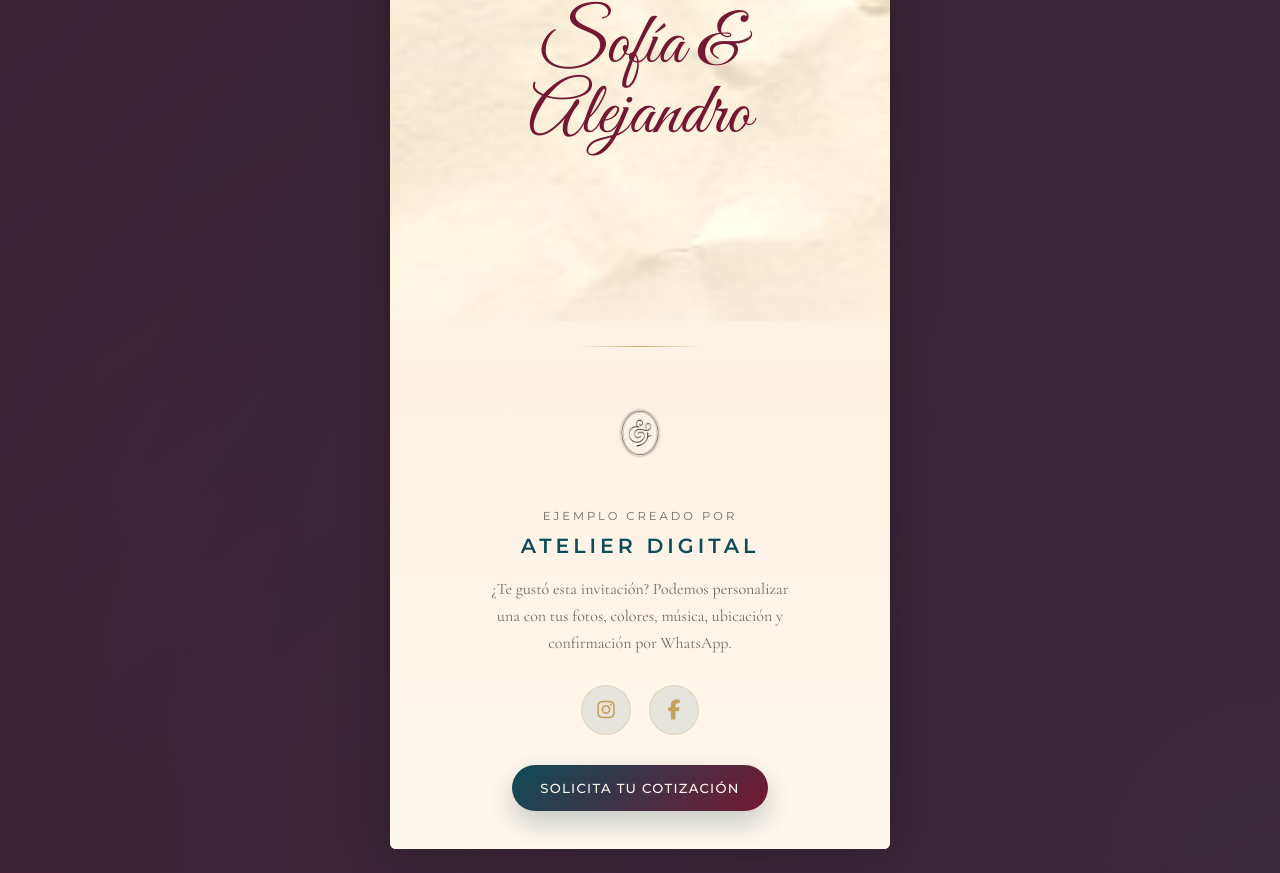
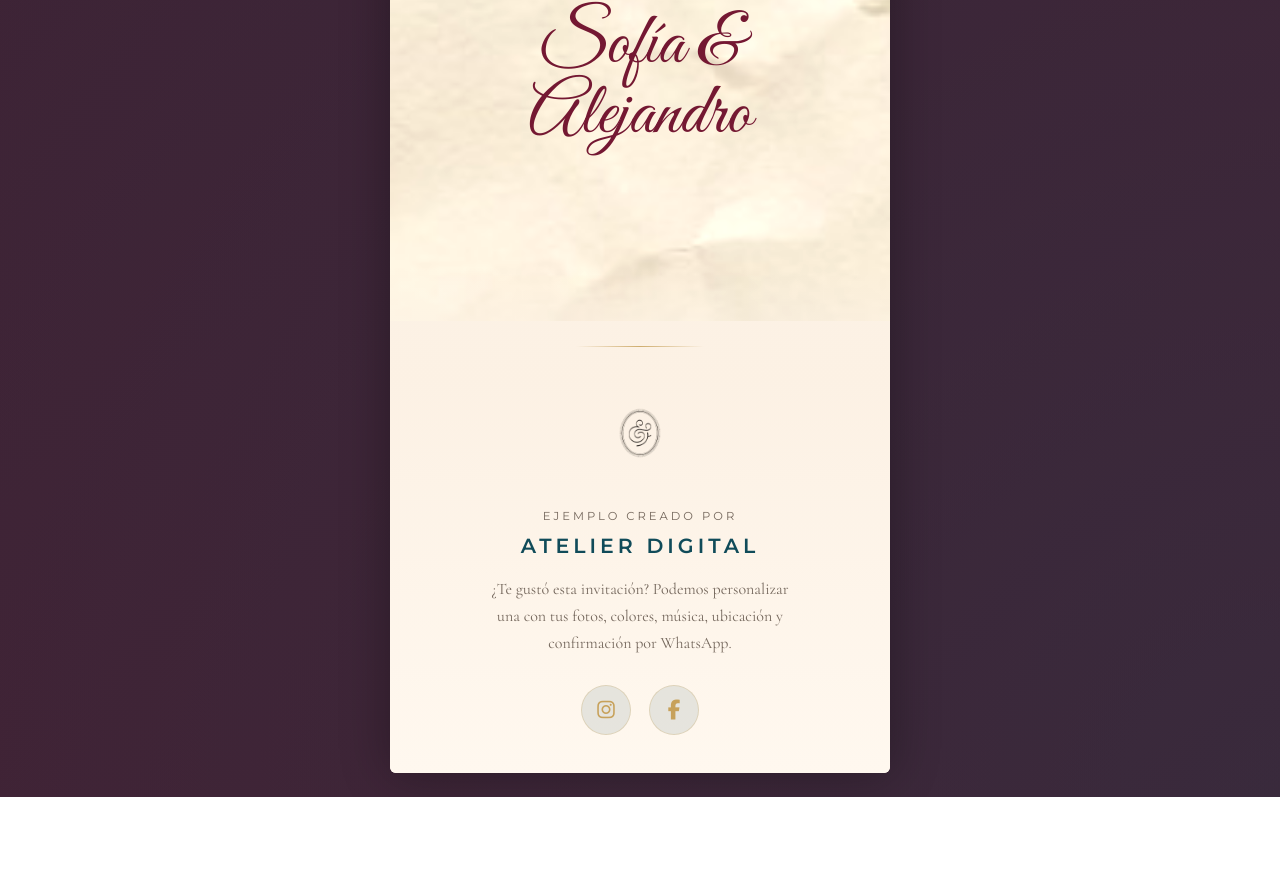
Before and after one commit to estudioatelierdigital/Demo-Boda-Essential, a plain HTML site: page index.html in a window 1280 px wide. Shown: the part 9407-10280 px from the top of the page. After the commit the page ends 10204 px from the top, so only its background shows below. Drawn offline with nearby package versions, Linux system fonts and the light colour scheme.

Commit message:
Update index.html
Se elimino el boton de cotización

```diff
--- a/index.html
+++ b/index.html
@@ -701,15 +701,6 @@
 
             </div>
 
-            <a href="https://wa.me/524491196385?text=Hola,%20vi%20la%20invitaci%C3%B3n%20de%20muestra%20y%20me%20gustar%C3%ADa%20cotizar%20una%20invitaci%C3%B3n%20digital%20personalizada."
-               target="_blank"
-               rel="noopener noreferrer"
-               class="brand-contact-btn">
-
-                Solicita tu cotización
-
-            </a>
-
         </footer>
 
     </main>
```
